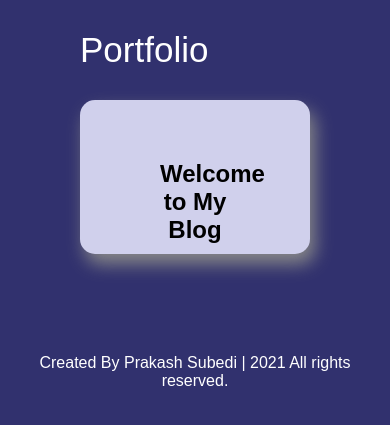
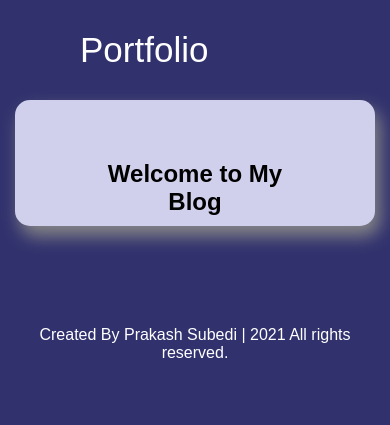
Before and after one commit to prakashme333/portfoliofinal, a Django app: page /blog/ in a window 390 px wide. Shown: the top 425 px of the page. Run offline with Django 3.2, Linux system fonts and the light colour scheme; data that the repository does not hold is empty.

Commit message:
second commit

```diff
--- a/blog/static/css/styleblog.css
+++ b/blog/static/css/styleblog.css
@@ -56,10 +56,10 @@ h4{
    margin-bottom: 30px;
    margin-top: 5px;
 }
+
 .blogtitle{
    text-align:center;
    margin-top:5px;
-
 }
 
 .text-muted{
@@ -76,7 +76,7 @@ h4{
    background-color: rgb(226, 226, 226);
    margin-top: 10px;
    margin-bottom: 10px;
-   height: 120px;
+   height: 130px;
    width: 80%;
    margin-left: auto;
    margin-right: auto;
@@ -203,4 +203,9 @@ footer{
       font-size: 24px;
    }
 
+   .forblog{
+      margin-left: 15px;
+      margin-right: 15px;
+   }
+
 }
```
